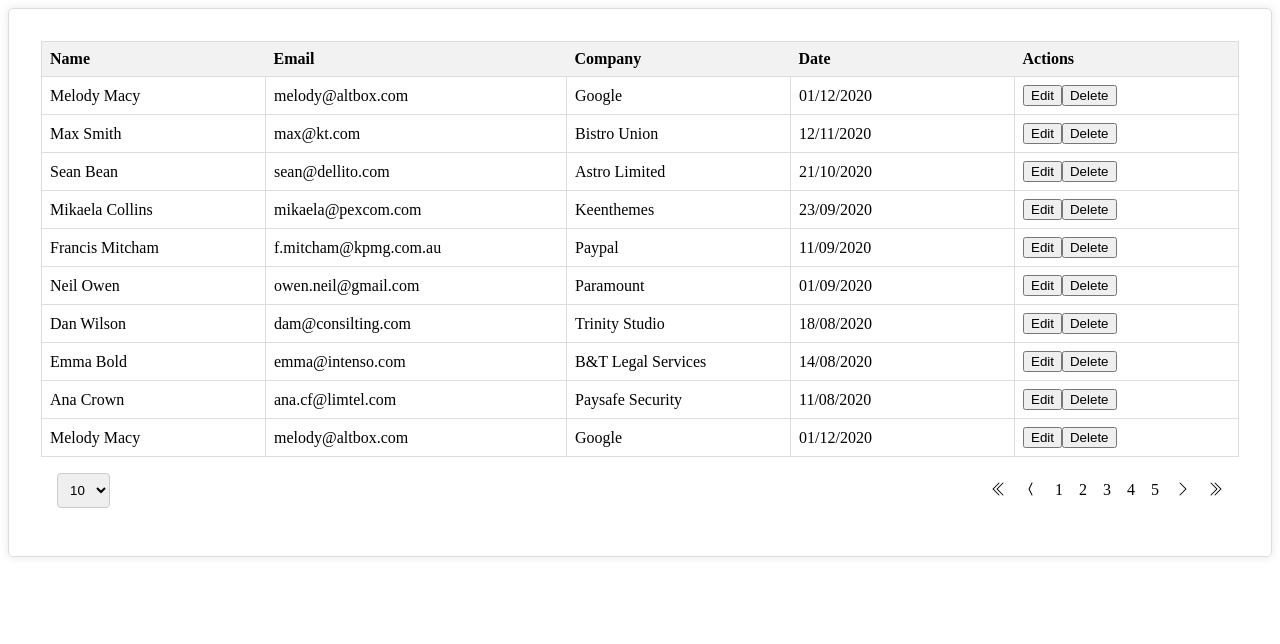
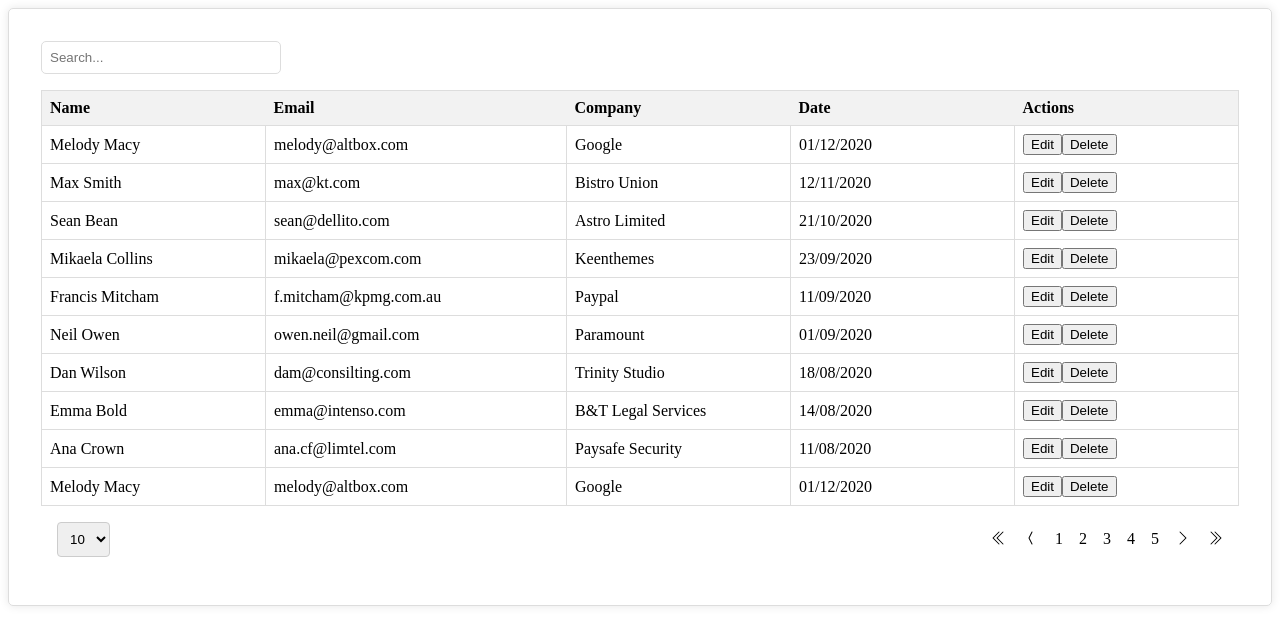
Before and after one commit to ogzcode/Components-Work, a Vue app in the folder vue-table/: page / in a window 1280 px wide. Shown: the top 644 px of the page. Built offline with nearby package versions, Linux system fonts and the light colour scheme.

Commit message:
Added search function for table

```diff
--- a/vue-table/src/components/DataTable.vue
+++ b/vue-table/src/components/DataTable.vue
@@ -1,5 +1,8 @@
 <template>
     <div class="card">
+        <div>
+            <input type="text" v-model="searchQuery" @input="searchItems()" placeholder="Search..." />
+        </div>
         <table>
             <TableHeader :header="header" />
             <TableBody :data="dataToDisplay" :header="header">
@@ -10,12 +13,8 @@
                 </template>
             </TableBody>
         </table>
-        <TableFooter
-            v-model:items-per-page="itemsInTable"
-            :count="totalItems"
-            :current-page="currentPage"
-            @page-change="onPageChange"
-        />
+        <TableFooter v-model:items-per-page="itemsInTable" :count="totalItems" :current-page="currentPage"
+            @page-change="onPageChange" />
     </div>
 </template>
 
@@ -41,29 +40,49 @@ const props = defineProps({
 })
 
 const currentPage = ref(1);
+const searchQuery = ref('');
 const itemsInTable = ref(props.itemsPerPage || 10);
+const initData = ref(props.data);
 
 const dataToDisplay = computed(() => {
-    if (!props.data) return [];
+    if (!initData.value) return [];
 
-    if (props.data.length <= itemsInTable.value) {
-        return props.data;
+    if (initData.value.length <= itemsInTable.value) {
+        return initData.value;
     }
     else {
         const start = (currentPage.value - 1) * itemsInTable.value;
         const end = start + itemsInTable.value;
-        return props.data.slice(start, end);
+        return initData.value.slice(start, end);
     }
 })
 
 const totalItems = computed(() => {
-    return props.data.length || 0;
+    return initData.value.length || 0;
 });
 
 const onPageChange = (page) => {
-    console.log(page);
     currentPage.value = page;
 }
+
+const searchItems = () => {
+    initData.value = props.data;
+
+    let result = [];
+
+    for (let i = 0; i < initData.value.length; i++) {
+        const item = initData.value[i];
+        for (let key in item) {
+            if (item[key].toString().toLowerCase().includes(searchQuery.value.toLowerCase())) {
+                result.push(item);
+                break;
+            }
+        }
+    }
+
+    initData.value = result;
+}
+
 </script>
 
 <style scoped>
@@ -79,4 +98,14 @@ table {
     width: 100%;
     border: 1px solid #ddd;
 }
+
+input {
+    border: 1px solid #ddd;
+    border-radius: 5px;
+    padding: 8px;
+    width: 240px;
+    box-sizing: border-box;
+    outline: none;
+    margin-bottom: 1rem;
+}
 </style>
```
